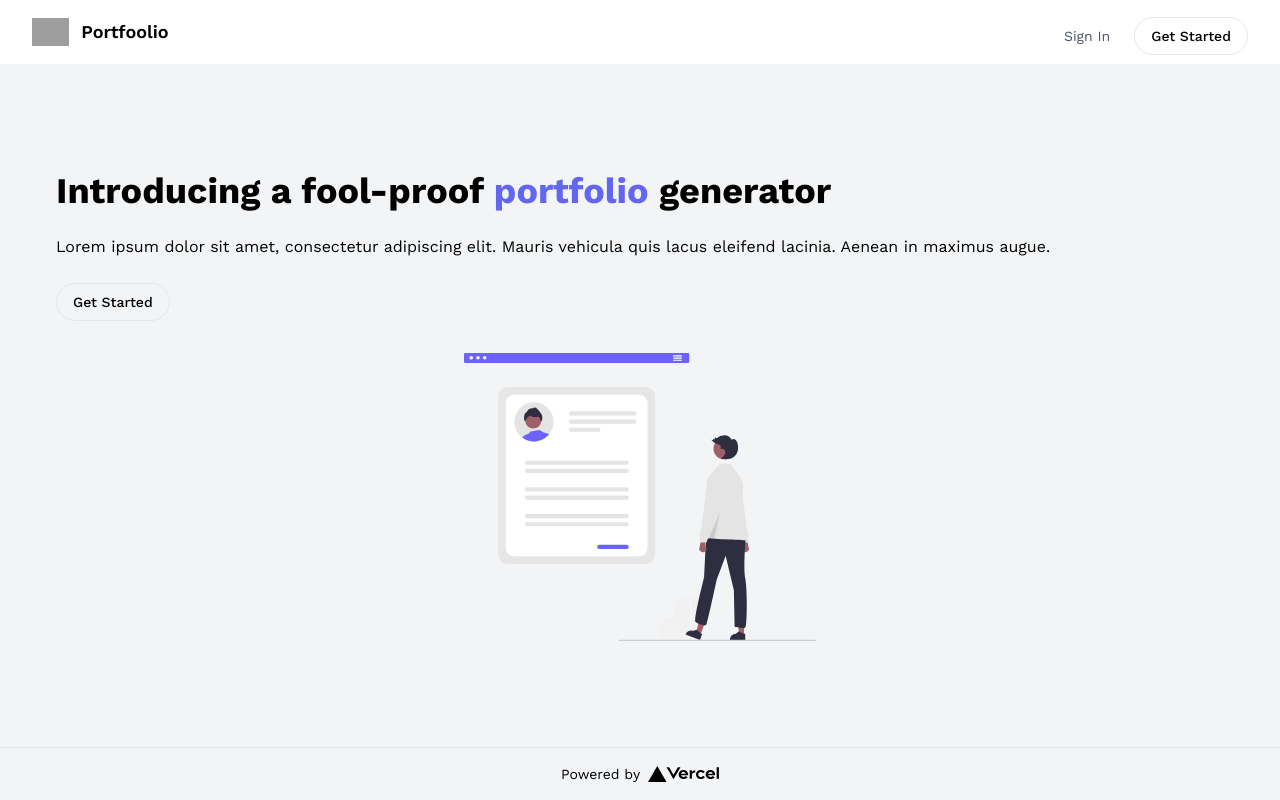
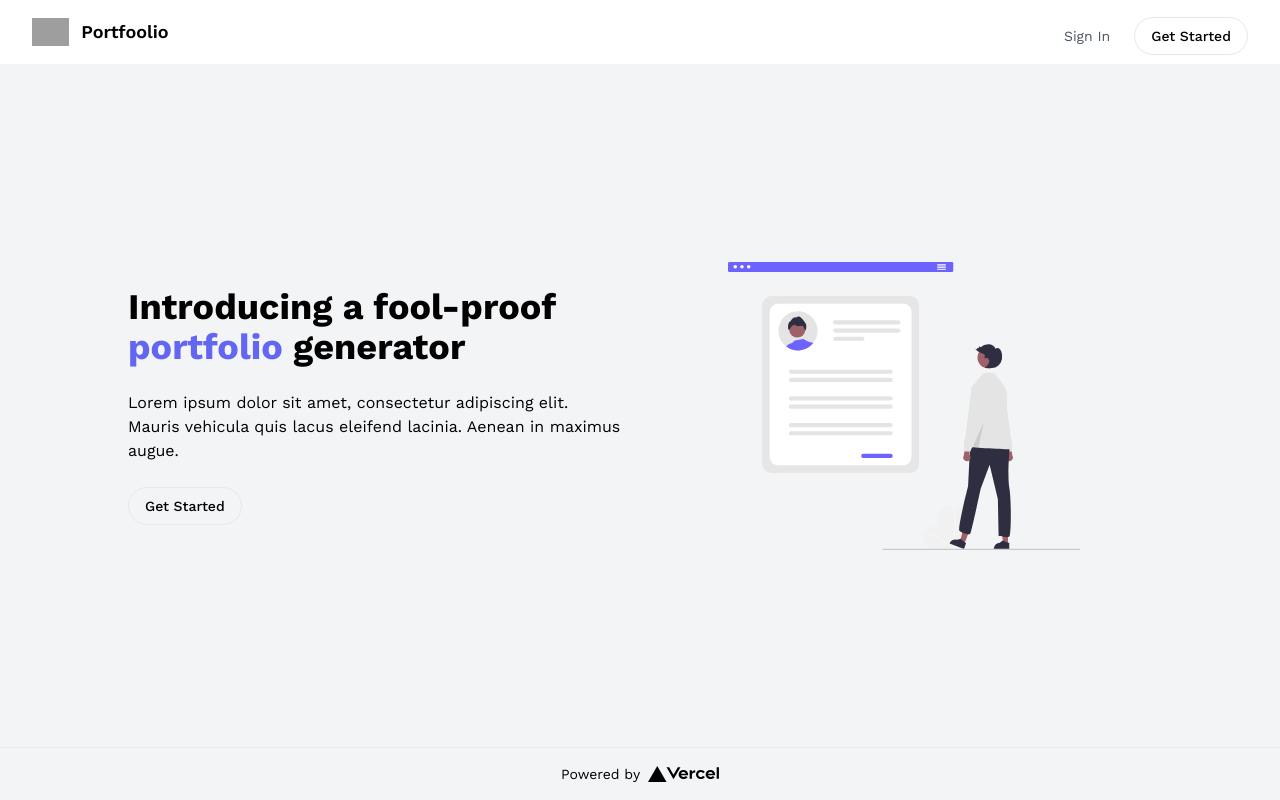
Before and after one commit to HaresMahmood/portfoolio, a Next.js app: page / in a window 1280 px wide. Built offline with nearby package versions, Linux system fonts and the light colour scheme; no server answers; grey boxes are pictures that could not be loaded.

Commit message:
Update Tailwind `config` to include default screen sizes for breakpoints.

```diff
--- a/tailwind.config.js
+++ b/tailwind.config.js
@@ -1,3 +1,6 @@
+
+const defaultTheme = require('tailwindcss/defaultTheme')
+
 module.exports = {
     content: [
         './components/**/*.{js,ts,jsx,tsx}',
@@ -9,8 +12,9 @@ module.exports = {
             sans: ['"Work Sans"']
         },
         screens: {
-            'maxmd': {'max': '767px'}
-        }
+            'maxmd': {'max': '767px'},
+            ...defaultTheme.screens,
+        },
     },
     plugins: []
 };
```
